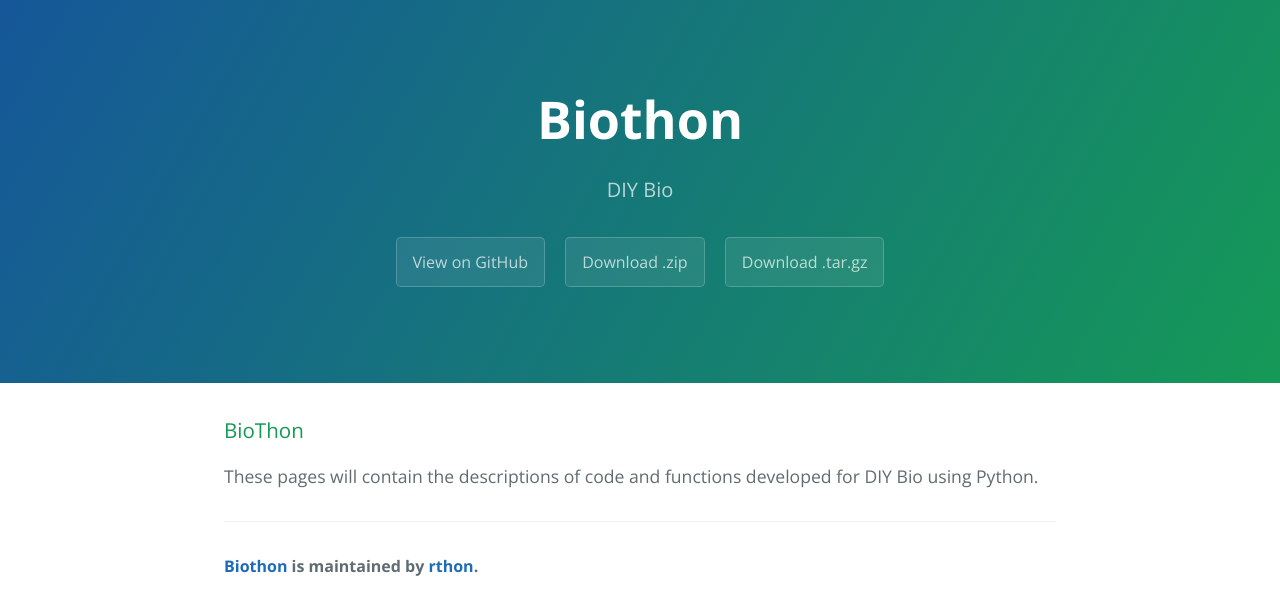
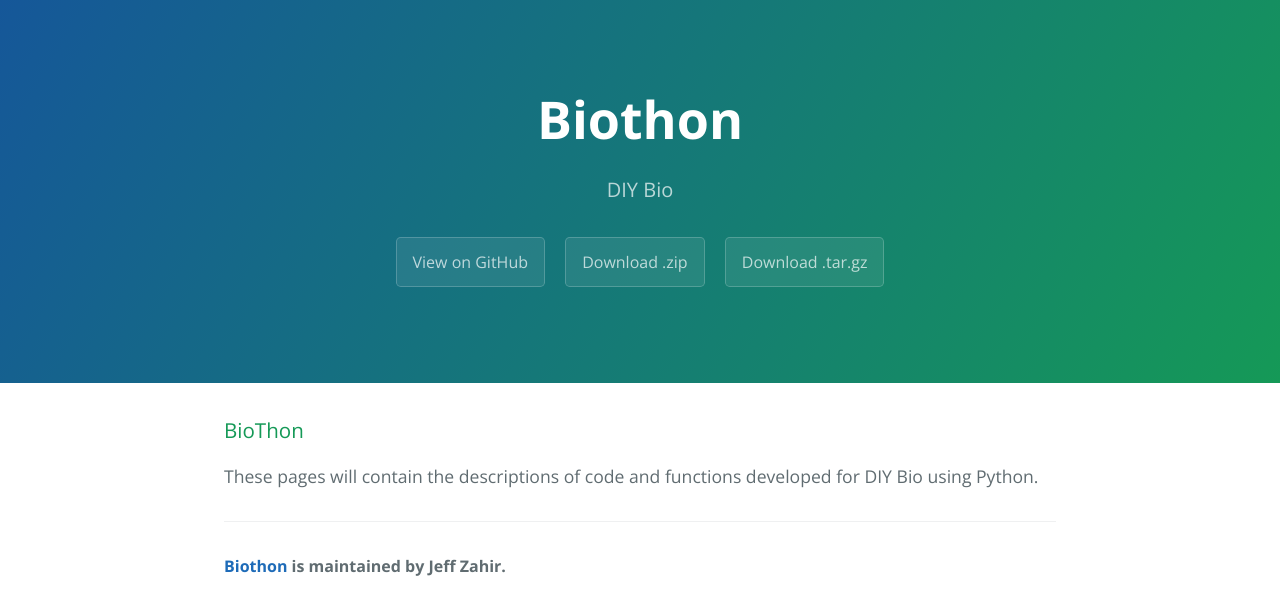
Before and after one commit to rthon/BioThon, a plain HTML site: page index.html in a window 1280 px wide. Drawn offline with nearby package versions, Linux system fonts and the light colour scheme.

Commit message:
Update index.html

```diff
--- a/index.html
+++ b/index.html
@@ -25,7 +25,7 @@
 <p>These pages will contain the descriptions of code and functions developed for DIY Bio using Python.</p>
 
       <footer class="site-footer">
-        <span class="site-footer-owner"><a href="https://github.com/rthon/BioThon">Biothon</a> is maintained by <a href="https://github.com/rthon">rthon</a>.</span>
+        <span class="site-footer-owner"><a href="https://github.com/rthon/BioThon">Biothon</a> is maintained by Jeff Zahir.</span>
 
 
       </footer>
```
